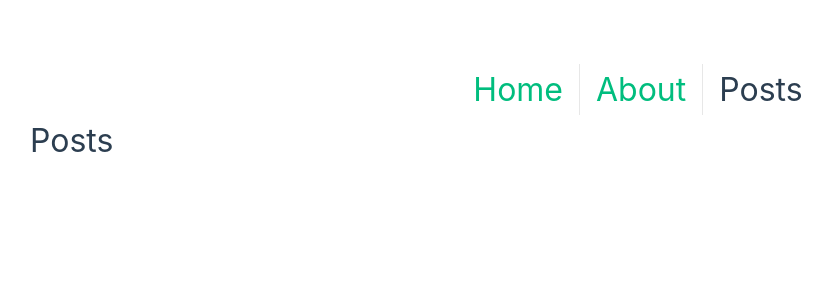
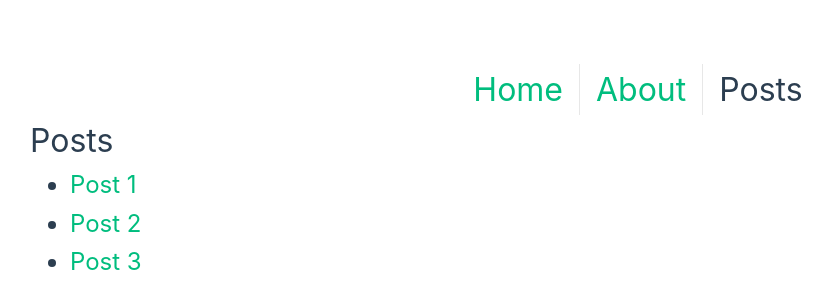
Before and after one commit to robots4life/vue-capi-basics, a Vue app: page /posts in a window 1280 px wide. Shown: the top 308 px of the page, without its empty margins (2-834 px from the left). Built offline with nearby package versions, Linux system fonts and the light colour scheme.

Commit message:
create single post links in PostsView

```diff
--- a/src/views/PostsView.vue
+++ b/src/views/PostsView.vue
@@ -1,5 +1,16 @@
 <template>
 	<div class="posts">
 		<h1>Posts</h1>
+		<ul>
+			<li>
+				<RouterLink to="/post/id1">Post 1</RouterLink>
+			</li>
+			<li>
+				<RouterLink to="/post/id2">Post 2</RouterLink>
+			</li>
+			<li>
+				<RouterLink to="/post/id3">Post 3</RouterLink>
+			</li>
+		</ul>
 	</div>
 </template>
```
